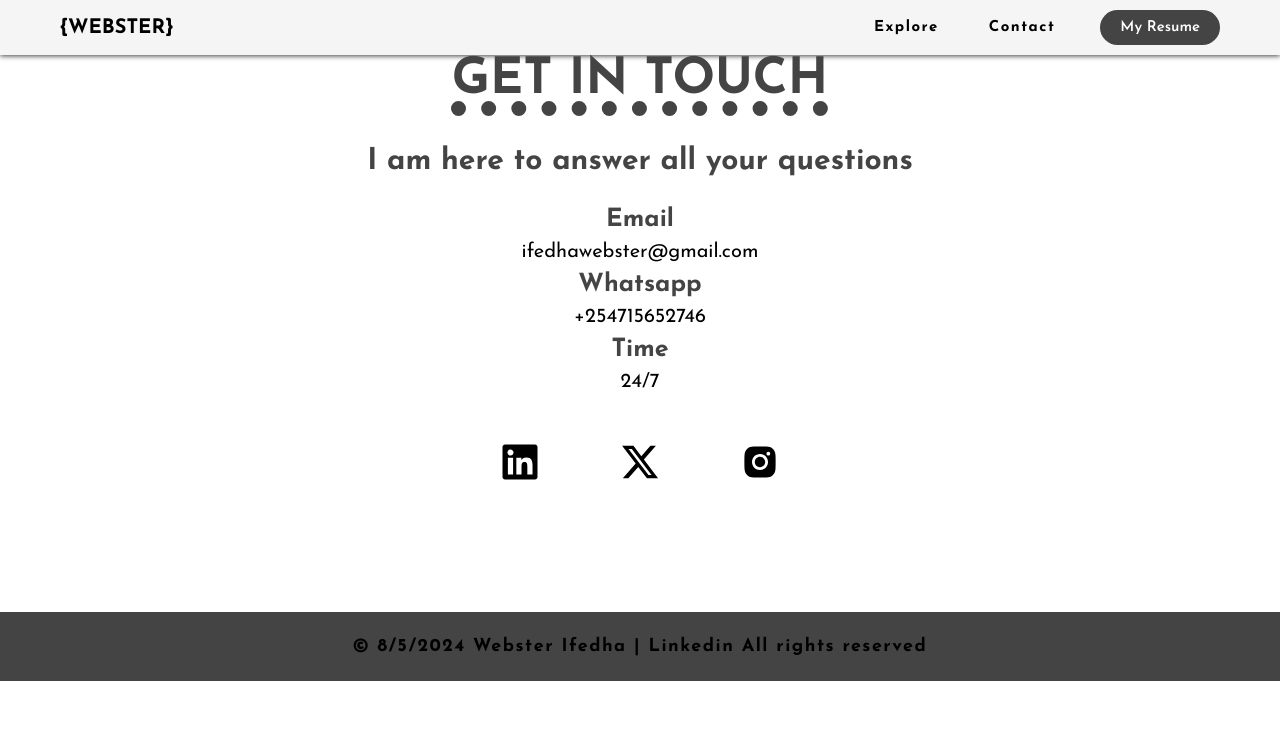
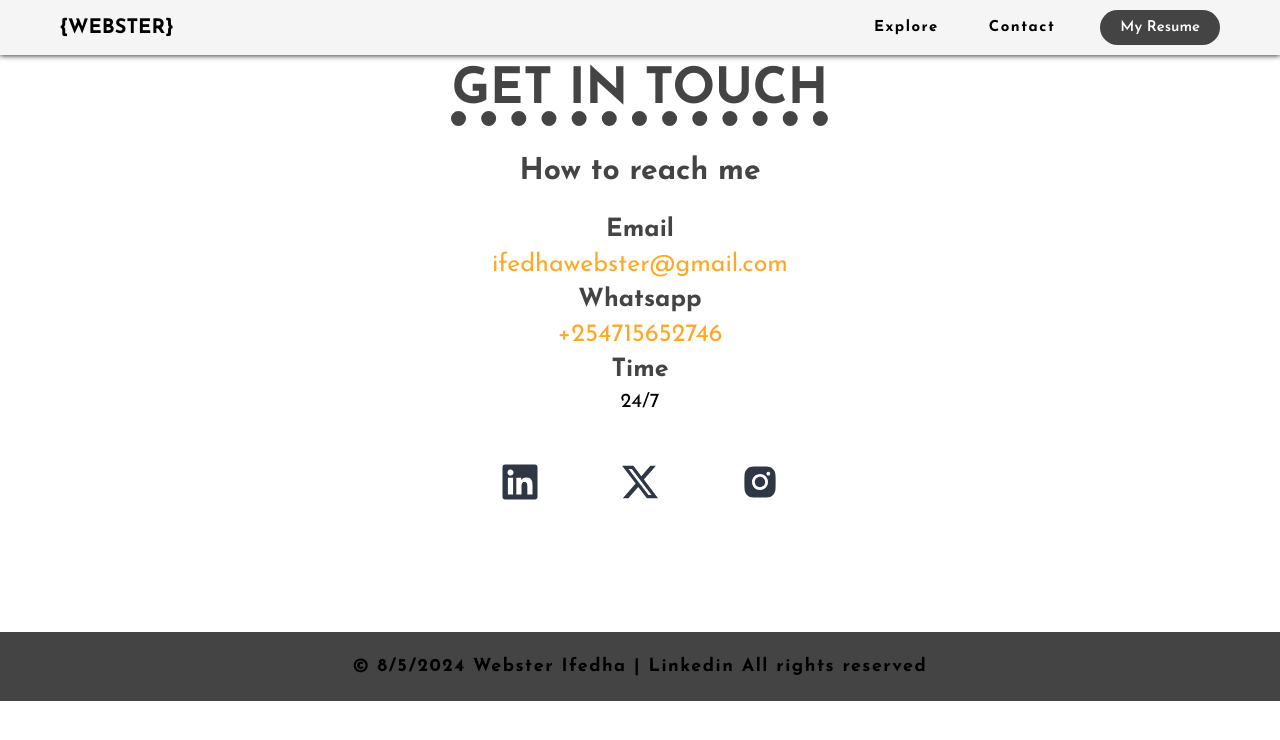
Before and after one commit to WeBstwr/webster_portfolio, a React (Vite) app: page /contact in a window 1280 px wide. Shown: the top 740 px of the page. Built offline with nearby package versions, Linux system fonts and the light colour scheme.

Commit message:
update contact page
Add the required links for my accounts

```diff
--- a/src/components/Title/title.css
+++ b/src/components/Title/title.css
@@ -1,4 +1,5 @@
 .title {
+  margin-top: 1rem;
   text-align: center;
   font-size: 5rem;
   text-transform: uppercase;
--- a/src/pages/Contact/Contact.jsx
+++ b/src/pages/Contact/Contact.jsx
@@ -5,11 +5,16 @@ import { FaXTwitter } from "react-icons/fa6";
 import Title from "../../components/Title/Title";
 import "./contact.css";
 
-const Socials = ({ icon }) => {
+const Socials = ({ icon, link }) => {
   return (
-    <div className="socials">
+    <a
+      href={link}
+      target="_blank"
+      rel="noopener noreferrer"
+      className="socials"
+    >
       <div className="socials-icon-wrapper">{icon}</div>
-    </div>
+    </a>
   );
 };
 
@@ -18,19 +23,35 @@ function Contact() {
     <section className="contact-section">
       <Title text="get in touch" />
       <div className="contact-info">
-        <h2>I am here to answer all your questions</h2>
+        <h2>How to reach me</h2>
         <div className="contact-container">
           <h3>email</h3>
-          <p>ifedhawebster@gmail.com</p>
+          <p>
+            <a href="mailto:ifedhawebster@gmail.com">ifedhawebster@gmail.com</a>
+          </p>
           <h3>whatsapp</h3>
-          <p>+254715652746</p>
+          <p>
+            <a
+              href="https://wa.me/254715652746"
+              target="_blank"
+              rel="noopener noreferrer"
+            >
+              +254715652746
+            </a>
+          </p>
           <h3>time</h3>
           <p>24/7</p>
         </div>
         <div className="contact-socials">
-          <Socials icon={<FaLinkedin />} />
-          <Socials icon={<FaXTwitter />} />
-          <Socials icon={<AiFillInstagram />} />
+          <Socials
+            icon={<FaLinkedin />}
+            link="https://www.linkedin.com/in/webster-safala-9147a2245/"
+          />
+          <Socials icon={<FaXTwitter />} link="https://x.com/WIfedha" />
+          <Socials
+            icon={<AiFillInstagram />}
+            link="https://www.instagram.com/webster_ifedha/"
+          />
         </div>
       </div>
     </section>
--- a/src/pages/Contact/contact.css
+++ b/src/pages/Contact/contact.css
@@ -18,6 +18,12 @@
   flex-direction: column;
   justify-content: center;
   align-items: center;
+}
+
+.contact-container a {
+  color: #ffa823;
+  text-decoration: none;
+  font-size: 2.5rem;
 }
 
 .contact-container h3 {
@@ -46,6 +52,6 @@
 
 .contact-socials svg {
   width: 10rem;
-    fill: var(--fifth-color);
+  fill: var(--fourth-color);
   cursor: pointer;
 }
```
Lines whose indentation alone changed are shown as unchanged.
